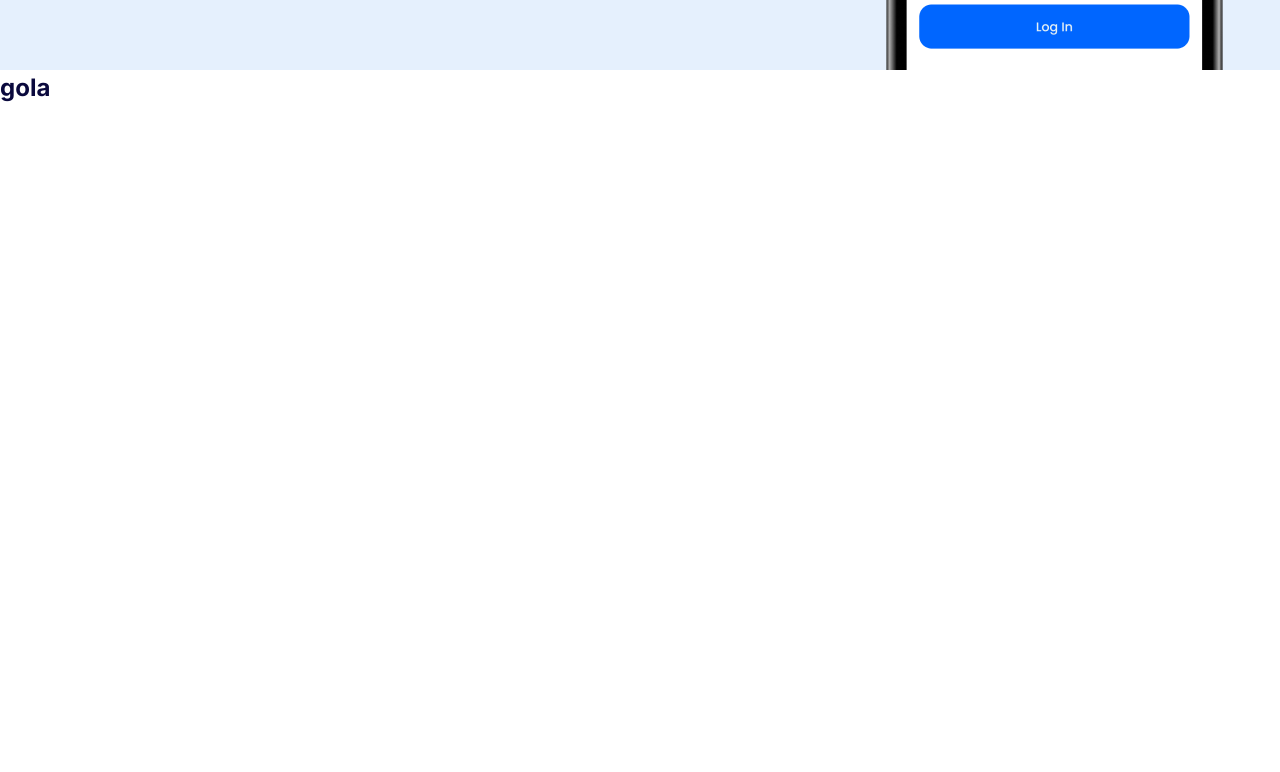
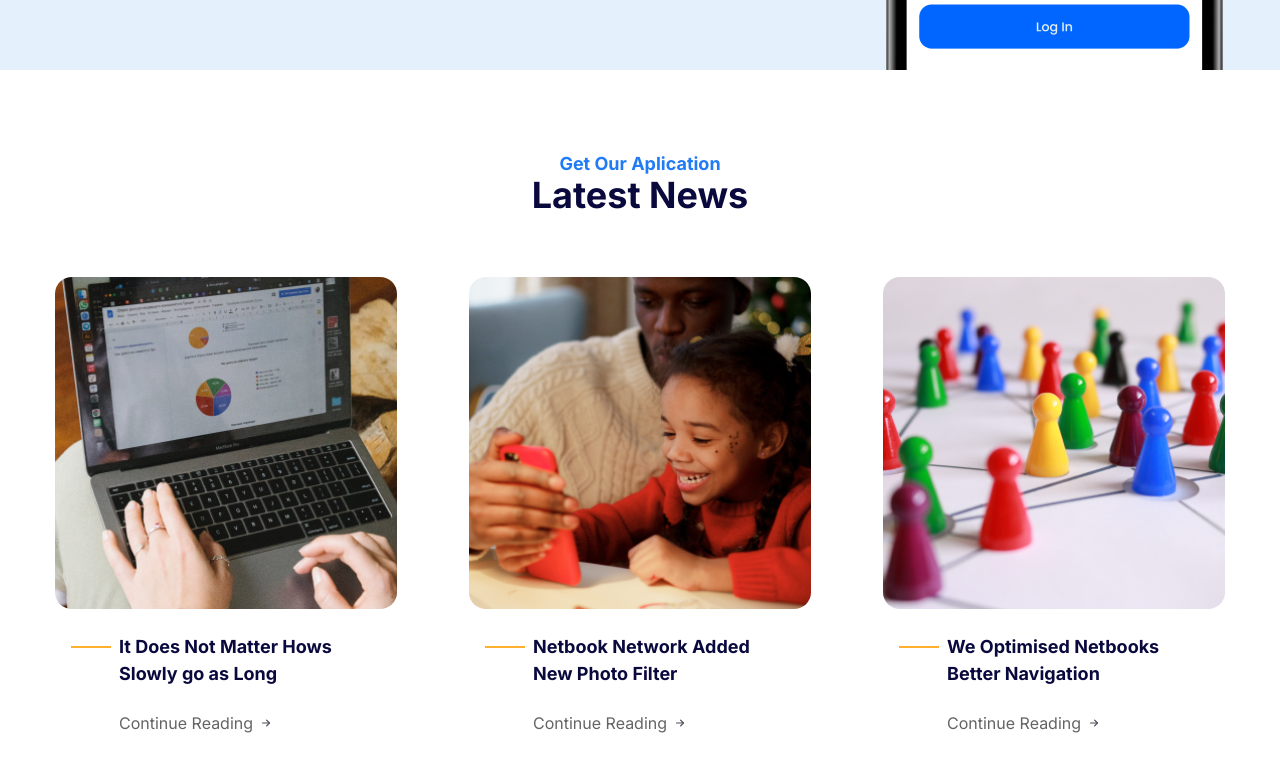
Before and after one commit to stevengalocr/Portafolio01_HTML-CSS, a plain HTML site: page index.html in a window 1280 px wide. Shown: the part 3616-4388 px from the top of the page. Before the commit the page ends 3722 px from the top, so only its background shows below. Drawn offline with Linux system fonts and the light colour scheme.

Commit message:
Last section

```diff
--- a/index.html
+++ b/index.html
@@ -38,7 +38,7 @@
             <img src="./images/icon-search.svg" alt="icono of search" width="16px" height="16px" />
             <input type="search" aria-label="search" placeholder="Search Here..." />
           </form>
-          <a href="/login" class="btn">Log in</a>
+          <a href="#" class="btn">Log in</a>
         </div>
       </div>
     </header>
@@ -89,7 +89,7 @@
         </header>
         <p class="card__content">More than 2 billion we people over countries use socibooks we to stay in touch with
           friends.</p>
-        <p><a href="#">Join Our Community <svg width="10" height="10" viewBox="0 0 10 10" fill="none"
+        <p><a class="link__arrows" href="#">Join Our Community <svg width="10" height="10" viewBox="0 0 10 10" fill="none"
               xmlns="http://www.w3.org/2000/svg">
               <path d="M1.5625 5H8.4375" stroke="#4A4A56" stroke-width="1.2" stroke-linecap="round"
                 stroke-linejoin="round" />
@@ -105,7 +105,7 @@
         </header>
         <p class="card__content">More than 2 billion we people over countries use socibooks we to stay in touch with
           friends.</p>
-        <p><a href="#">Go to awards <svg width="10" height="10" viewBox="0 0 10 10" fill="none"
+        <p><a class="link__arrows" href="#">Go to awards <svg width="10" height="10" viewBox="0 0 10 10" fill="none"
               xmlns="http://www.w3.org/2000/svg">
               <path d="M1.5625 5H8.4375" stroke="#4A4A56" stroke-width="1.2" stroke-linecap="round"
                 stroke-linejoin="round" />
@@ -208,28 +208,28 @@
         <div class="team__members">
           <div class="team__member-card">
             <div class="team_member-picture">
-            <img class="team__member-frame" src="/images/Member.svg" alt=""/>
+              <img class="team__member-frame" src="/images/Member.svg" alt="" />
             </div>
             <p class="team__member-name">Fahim Rahman</p>
             <p class="team__member-user">@correo</p>
           </div>
           <div class="team__member-card">
             <div class="team_member-picture">
-             <img class="team__member-frame" src="/images/Member.svg" alt=""/>
+              <img class="team__member-frame" src="/images/Member.svg" alt="" />
             </div>
             <p class="team__member-name">Steven Galo</p>
             <p class="team__member-user">@correo</p>
           </div>
           <div class="team__member-card">
             <div class="team_member-picture">
-             <img class="team__member-frame" src="/images/Member.svg" alt=""/>
+              <img class="team__member-frame" src="/images/Member.svg" alt="" />
             </div>
             <p class="team__member-name">Gerson Tercero</p>
             <p class="team__member-user">@correo</p>
           </div>
           <div class="team__member-card">
             <div class="team_member-picture">
-             <img class="team__member-frame" src="/images/Member.svg" alt=""/>
+              <img class="team__member-frame" src="/images/Member.svg" alt="" />
             </div>
             <p class="team__member-name">Alia Karon</p>
             <p class="team__member-user">@correo</p>
@@ -243,17 +243,68 @@
           <h2 class="card__title">Get Our Aplication</h2>
           <h3 class="card__subtitle">You Can Easily Find
             This App…!</h3>
-          <p>I say chap that’s suing lavatory chip shop gosh off his smashing boot are you taking the piss posh loo brilliant.</p>
+          <p>I say chap that’s suing lavatory chip shop gosh off his smashing boot are you taking the piss posh loo
+            brilliant.</p>
           <div class="app__btn">
-          <img src="/images/btn_AppStore.svg" alt=""/>
-          <img src="/images/btn_PlayStore.svg" alt=""/>
+            <img src="/images/btn_AppStore.svg" alt="" />
+            <img src="/images/btn_PlayStore.svg" alt="" />
           </div>
         </header>
-        <img class="app-mobile" src="/images/mobile.png" alt=""/>
+        <img class="app-mobile" src="/images/mobile.png" alt="" />
       </div>
     </section>
-    <section>
-      <h1>gola</h1>
+    <section class="news">
+      <div class="container">
+        <div class="news__header">
+          <h2 class="news__title">Get Our Aplication</h2>
+          <h3 class="news__subtitle">Latest News</3>
+        </div>
+
+        <div class="news__articles">
+          <article class="news__article">
+            <img class="news__article-image" src="./images/news-pic1.png" alt="" />
+            <div class="news__article-content">
+            <h3>It Does Not Matter Hows <br> Slowly go as Long</h3>
+            <p><a class="link__arrows" href="#">Continue Reading <svg width="10" height="10" viewBox="0 0 10 10" fill="none"
+              xmlns="http://www.w3.org/2000/svg">
+              <path d="M1.5625 5H8.4375" stroke="#4A4A56" stroke-width="1.2" stroke-linecap="round"
+                stroke-linejoin="round" />
+              <path d="M5.625 2.1875L8.4375 5L5.625 7.8125" stroke="#4A4A56" stroke-width="1.2" stroke-linecap="round"
+                stroke-linejoin="round" />
+            </svg>
+          </a></p>
+          </div>
+          </article>
+          <article class="news__article">
+            <img class="news__article-image" src="./images/news-pic2.png" alt="" />
+            <div class="news__article-content">
+              <h3>Netbook Network Added <br> New Photo Filter</h3>
+              <p><a class="link__arrows" href="#">Continue Reading <svg width="10" height="10" viewBox="0 0 10 10" fill="none"
+                xmlns="http://www.w3.org/2000/svg">
+                <path d="M1.5625 5H8.4375" stroke="#4A4A56" stroke-width="1.2" stroke-linecap="round"
+                  stroke-linejoin="round" />
+                <path d="M5.625 2.1875L8.4375 5L5.625 7.8125" stroke="#4A4A56" stroke-width="1.2" stroke-linecap="round"
+                  stroke-linejoin="round" />
+              </svg>
+            </a></p>
+            </div>
+          </article>
+          <article class="news__article">
+            <img class="news__article-image" src="./images/news-pic3.png" alt="" />
+            <div class="news__article-content">
+              <h3>We Optimised Netbooks <br> Better Navigation</h3>
+              <p><a class="link__arrows" href="#">Continue Reading <svg width="10" height="10" viewBox="0 0 10 10" fill="none"
+                xmlns="http://www.w3.org/2000/svg">
+                <path d="M1.5625 5H8.4375" stroke="#4A4A56" stroke-width="1.2" stroke-linecap="round"
+                  stroke-linejoin="round" />
+                <path d="M5.625 2.1875L8.4375 5L5.625 7.8125" stroke="#4A4A56" stroke-width="1.2" stroke-linecap="round"
+                  stroke-linejoin="round" />
+              </svg>
+            </a></p>
+            </div>
+          </article>
+        </div>
+      </div>
     </section>
   </main>
   <footer></footer>
--- a/styles/main.css
+++ b/styles/main.css
@@ -323,11 +323,11 @@ a {
   margin-bottom: 32px;
 }
 
-.achievement .card a:hover {
+a.link__arrows:hover {
   color: var(--color-primary);
 }
 
-.achievement .card a {
+a.link__arrows {
   display: inline-flex;
   align-items: center;
   gap: 0.5rem;
@@ -335,7 +335,7 @@ a {
   padding-right: 20px;
 }
 
-.achievement .card a:hover svg path {
+a.link__arrows:hover svg path {
   stroke: var(--color-primary);
 }
 
@@ -547,3 +547,68 @@ a {
   width: 341px;
   margin-inline-start: auto;
 }
+
+.news__header {
+  width: 50%;
+  margin: 0 auto;
+  text-align: center;
+  margin-bottom: 64px;
+}
+
+.news {
+  padding: 80px 0;
+}
+
+.news__header {
+  width: 50%;
+  margin: 0 auto;
+  text-align: center;
+  margin-bottom: 64px;
+}
+
+.news h2 {
+  font-size: 18px;
+  color: var(--color-primary);
+}
+
+.news__header h3 {
+  font-size: 36px;
+  line-height: 1;
+  margin-bottom: 1rem;
+}
+
+.news__articles h3 {
+  font-size: 18px;
+  color: var(--color-heading);
+}
+
+.news__articles {
+  display: grid;
+  grid-template-columns: repeat(3, 1fr);
+  gap: 4.5rem;
+}
+
+.news__article-image {
+  width: 100%;
+  border-radius: 5%;
+}
+
+.news__article-content {
+  margin-top: 24px;
+  padding-left: 4rem;
+  position: relative;
+}
+
+.news__article-content h3 {
+  margin-bottom: 1.5rem;
+}
+
+.news__article-content::before {
+  position: absolute;
+  content: "";
+  height: 2px;
+  width: 40px;
+  background-color: #ffaf2e;
+  top: 13px;
+  left: 1rem;
+}
```
Also changed, not shown: images/news-pic1.png (added), images/news-pic2.png (added), images/news-pic3.png (added). Lines whose indentation alone changed are shown as unchanged.
